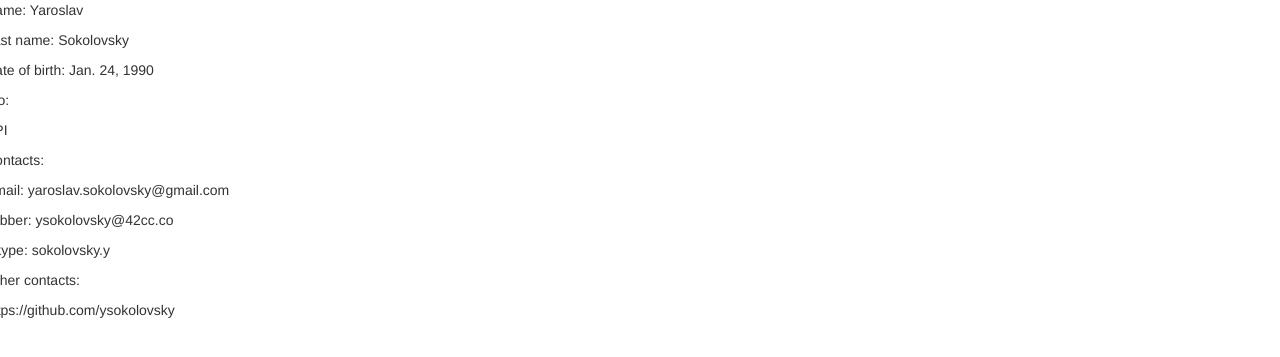
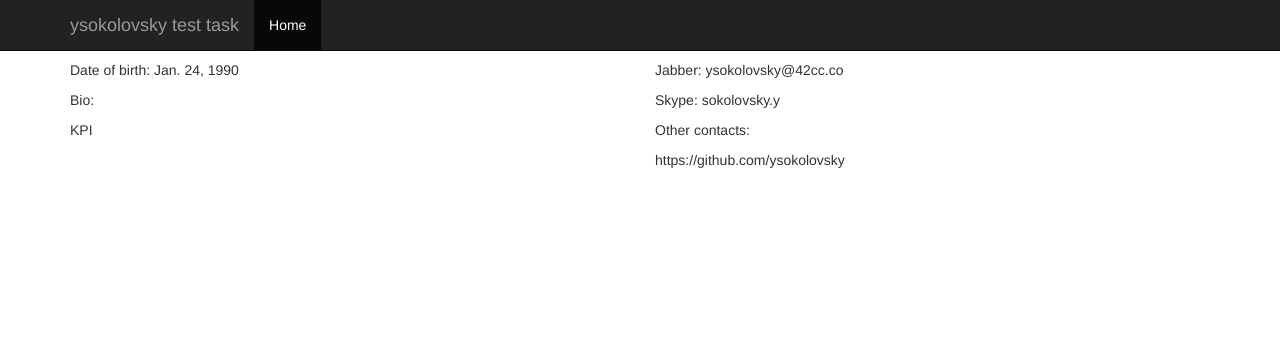
Before and after one commit to ysokolovsky/42cc-test, a Django app: template test42cc/templates/contact.html in a window 1280 px wide. Shown: the top 357 px of the page. Run offline with Django 3.2, Linux system fonts and the light colour scheme; the template is opened without the code that fills it: values that come from a table or form of the project are taken from there, others are empty; data comes from the database, SQL or seed files in the repository; parts of the project's set-up code (start-up, migrations or seed data) failed here and were passed over.

Commit message:
t1_contact: fixed templates

```diff
--- a/test42cc/templates/base.html
+++ b/test42cc/templates/base.html
@@ -4,7 +4,7 @@
     <title>ysokolovsky test task</title>
     <meta name="viewport" content="width=device-width, initial-scale=1.0">
     <!-- Bootstrap -->
-    <link href="css/bootstrap.min.css" rel="stylesheet" media="screen">
+    <link href="{{ STATIC_URL }}css/bootstrap.min.css" rel="stylesheet" media="screen">
 
     <!-- HTML5 shim and Respond.js IE8 support of HTML5 elements and media queries -->
     <!--[if lt IE 9]>
@@ -13,11 +13,34 @@
     <![endif]-->
   </head>
   <body>
+
+    <div class="navbar navbar-inverse navbar-fixed-top">
+      <div class="container">
+        <div class="navbar-header">
+          <button type="button" class="navbar-toggle" data-toggle="collapse" data-target=".navbar-collapse">
+            <span class="icon-bar"></span>
+            <span class="icon-bar"></span>
+            <span class="icon-bar"></span>
+          </button>
+          <a class="navbar-brand" href="#">ysokolovsky test task</a>
+        </div>
+        <div class="collapse navbar-collapse">
+          <ul class="nav navbar-nav">
+            <li class="active"><a href="#">Home</a></li>
+          </ul>
+        </div><!--/.nav-collapse -->
+      </div>
+    </div>
+
+    <div class="container">
+
     {% block contact %}{% endblock %}
+
+  </div>
 
     <!-- jQuery (necessary for Bootstrap's JavaScript plugins) -->
     <script src="//code.jquery.com/jquery.js"></script>
     <!-- Include all compiled plugins (below), or include individual files as needed -->
-    <script src="js/bootstrap.min.js"></script>
+    <script src="{{ STATIC_URL }}js/bootstrap.min.js"></script>
   </body>
 </html>
--- a/test42cc/templates/contact.html
+++ b/test42cc/templates/contact.html
@@ -1,14 +1,14 @@
 {% extends "base.html" %}
 {% block contact %}
 <div class="row">
-  <div class="span4">
+  <div class="col-md-6">
 	<p>Name: {{ contact.f_name }}</p>
 	<p>Last name: {{ contact.l_name }}</p>
 	<p>Date of birth: {{ contact.bday }}</p>
 	<p>Bio:</p>
 	<p>{{ contact.bio }}</p>
   </div>
-  <div class="span4">
+  <div class="col-md-6">
 	<p>Contacts:</p>
 	<p>Email: {{ contact.email }}</p>
 	<p>Jabber: {{ contact.jabber }}</p>
```
